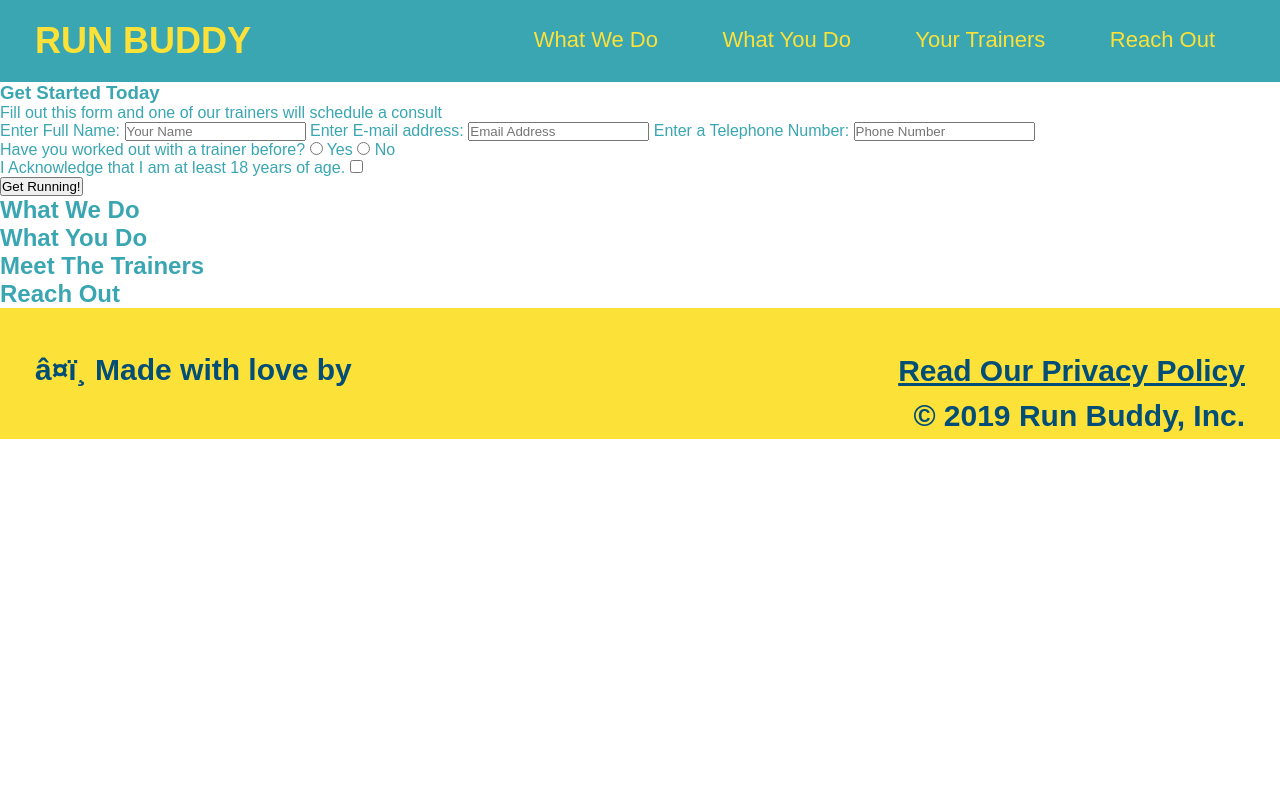
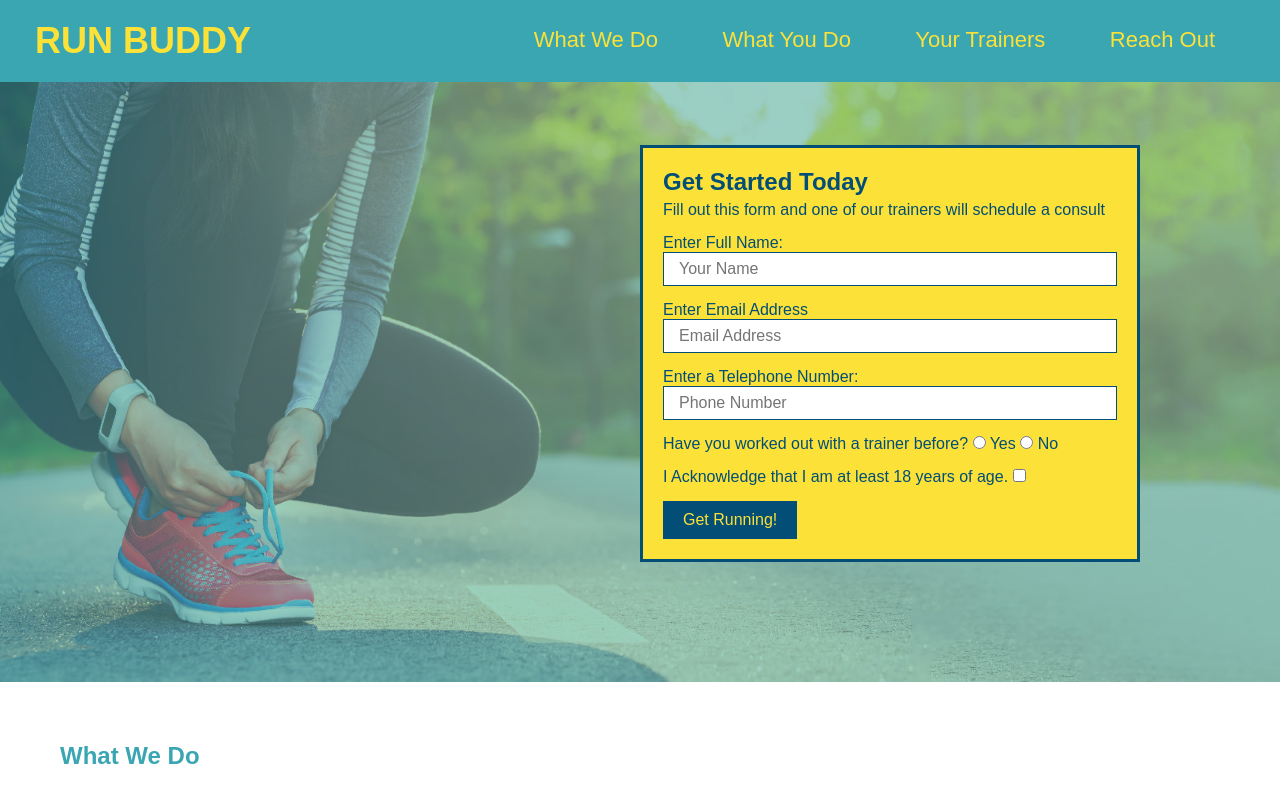
Before and after one commit to JeffGerlach24/run-buddy, a plain HTML site: page index.html in a window 1280 px wide. Shown: the top 800 px of the page. Drawn offline with Linux system fonts and the light colour scheme.

Commit message:
<index.html>

```diff
--- a/assets/css/style.css
+++ b/assets/css/style.css
@@ -56,3 +56,52 @@ footer div {
 footer a {
     color: #024e76;
 }
+
+section {
+    padding: 60px;
+}
+/* Hero Style Start */
+.hero {
+    background-image: url("../images/hero-bg.jpg");
+    height: 600px;
+    background-size: cover;
+    background-position: center;
+    position: relative;
+}
+section div {
+        background-color: #fce138;
+        padding: 20px;
+        width: 500px;
+        color: #024e76;
+        border: solid 3px #024e76;
+        position: absolute;
+        bottom: 120px;
+        right: 140px;
+}
+section div h3 {
+    font-size: 24px;
+    margin: 0px;
+}
+section div p {
+    margin: 5px 0 15px 0;
+}
+.form-input {
+    border: 1px solid #024e76;
+    display: block;
+    padding: 7px 15px;
+    font-size: 16px;
+    color: #024e76;
+    width: 100%;
+    margin-bottom: 15px;
+}
+.section div label {
+    margin: o 5px;
+}
+section div button {
+    color: #fce138;
+    background-color: #024e76;
+    border: none;
+    padding: 10px 20px;
+    font-size: 16px;
+}
+/* HERO STYLES END
--- a/index.html
+++ b/index.html
@@ -34,18 +34,18 @@
 </header>
 
 <!-- hero/jumbotron -->
-<section>
-    <div>
+<section class="hero">
+    <div class="hero-form">
         <h3>Get Started Today</h3>
         <p>Fill out this form and one of our trainers will schedule a consult</p>
     <!-- Add form element -->
     <form>
         <label for="name">Enter Full Name:</label>
-        <input type="text" placeholder="Your Name" name="name" id="name" />
-        <label for="email">Enter E-mail address:</label>
-        <input type="email" placeholder="Email Address" name="email" id="email" />
+        <input type="text" placeholder="Your Name" name="name" id="name" class="form-input" />
+        <label for="email">Enter Email Address</label>
+        <input type="email" placeholder="Email Address" name="email" id="email" class="form-input" />
         <label for="phone">Enter a Telephone Number:</label>
-        <input type="tel" placeholder="Phone Number" name="phone" name="phone" />
+        <input type="tel" placeholder="Phone Number" name="phone" id="phone" class="form-input"/>
         <p>
             Have you worked out with a trainer before?
             <input type="radio" name="trainer-confirm" id="trainer-yes" />
```
Also changed, not shown: assets/images/hero-bg.jpg (added).
